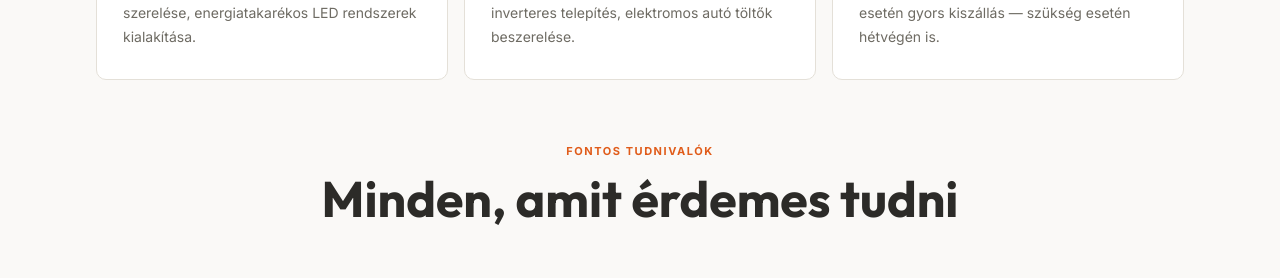
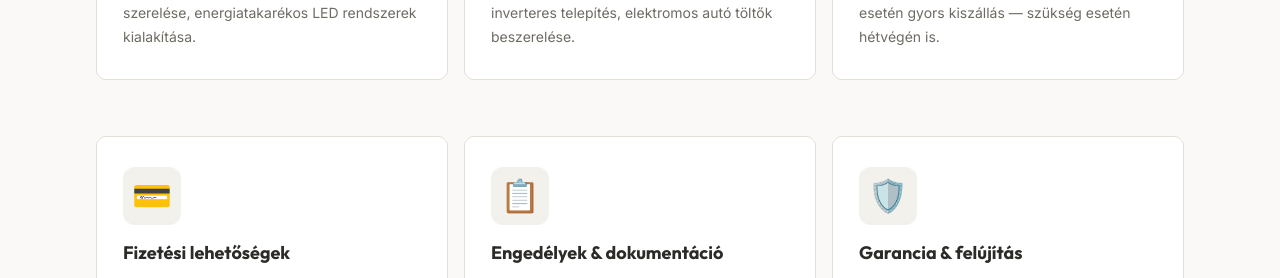
Before and after one commit to Kissdani05/Balogh_Krisztian, a Next.js app: page / in a window 1280 px wide. Shown: the part 2400-2678 px from the top of the page. Built offline with nearby package versions, Linux system fonts and the light colour scheme.

Commit message:
Remove 'Fontos tudnivalók' heading; keep trust cards inside Services

```diff
--- a/src/app/page.tsx
+++ b/src/app/page.tsx
@@ -388,10 +388,6 @@ export default function Home() {
             ))}
           </div>
           <div className="services-trust">
-            <div className="section-head reveal">
-              <p className="section-label">{t.trust.label}</p>
-              <h2>{t.trust.title}</h2>
-            </div>
             <div className="services-grid trust-grid">
               <div className="scard reveal" style={{ transitionDelay: `0s` }}>
                 <div className="scard-icon">💳</div>
```
